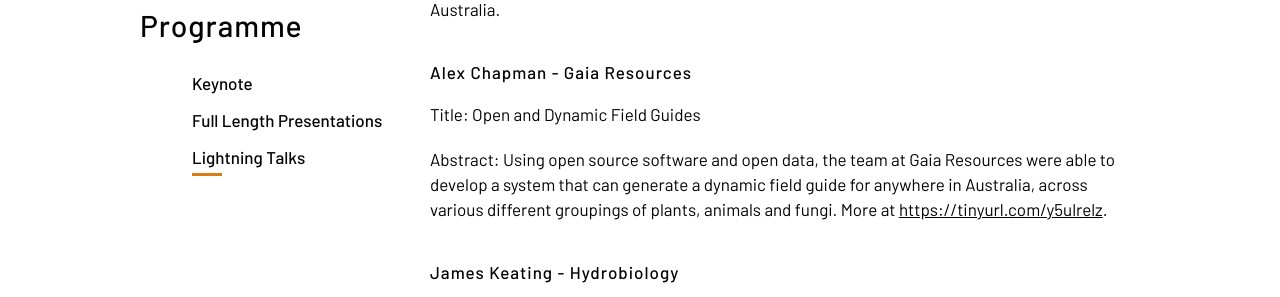
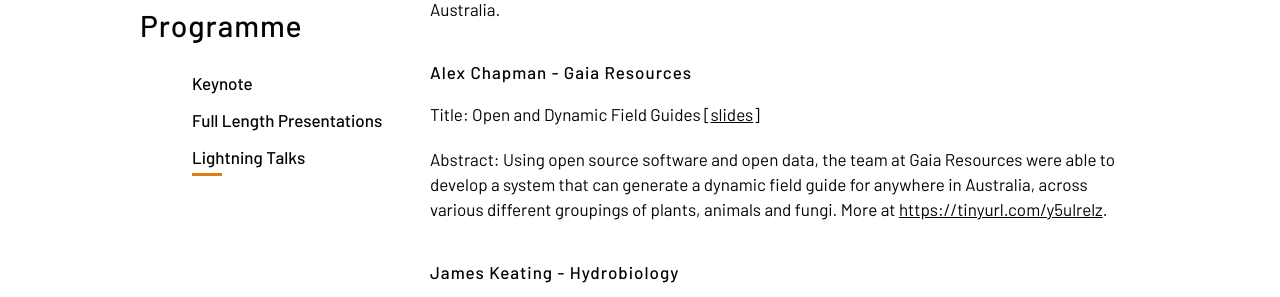
Before and after one commit to osgeo-oceania/foss4g-sotm-oceania-2020, a Jekyll site: the page built from hubs/perth/programme.html, in a window 1280 px wide and 900 px high, scrolled down 3693 px. Shown: the part 156-453 px from the top of the window. Built offline with Jekyll 4.4.1, drawn with Linux system fonts in a browser that asks for light colours.

Commit message:
add more preso slides

```diff
--- a/hubs/perth/programme.html
+++ b/hubs/perth/programme.html
@@ -249,7 +249,7 @@
 
     <p>
         <b>Title:</b> Open and Dynamic Field Guides
-        <!-- [<a href="../assets/presos/Alex Chapman - Open and Dynamic Field Guides.pdf">slides</a>] -->
+        [<a href="../assets/presos/Alex Chapman - Open and Dynamic Field Guides.pdf">slides</a>]
     </p>
 
     <p><b>Abstract:</b> Using open source software and open data, the team at Gaia Resources were able to develop a
```
Also changed, not shown: 1 other file.
